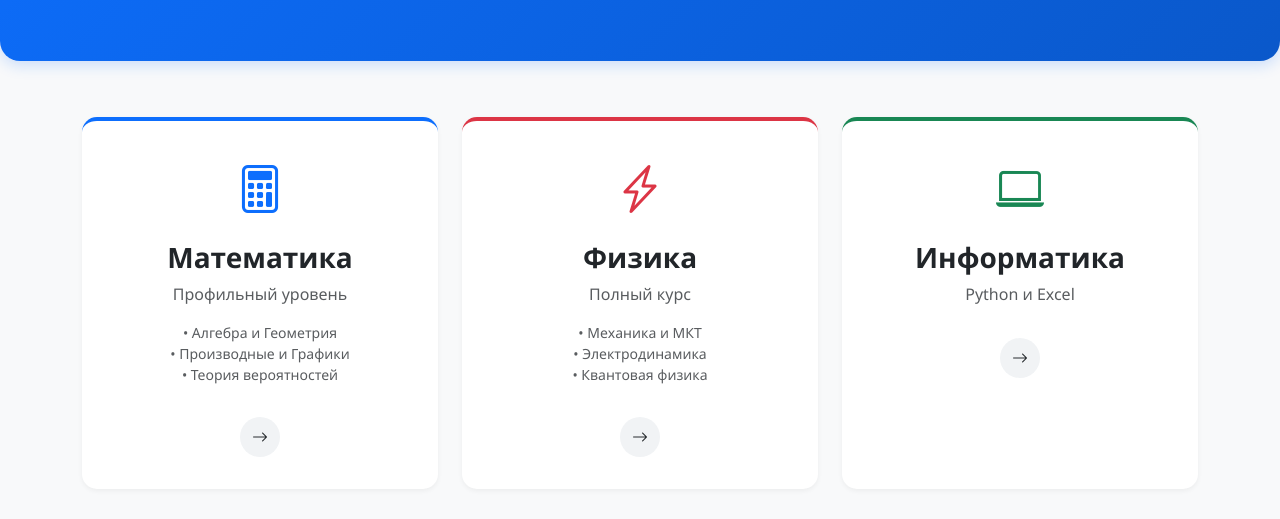
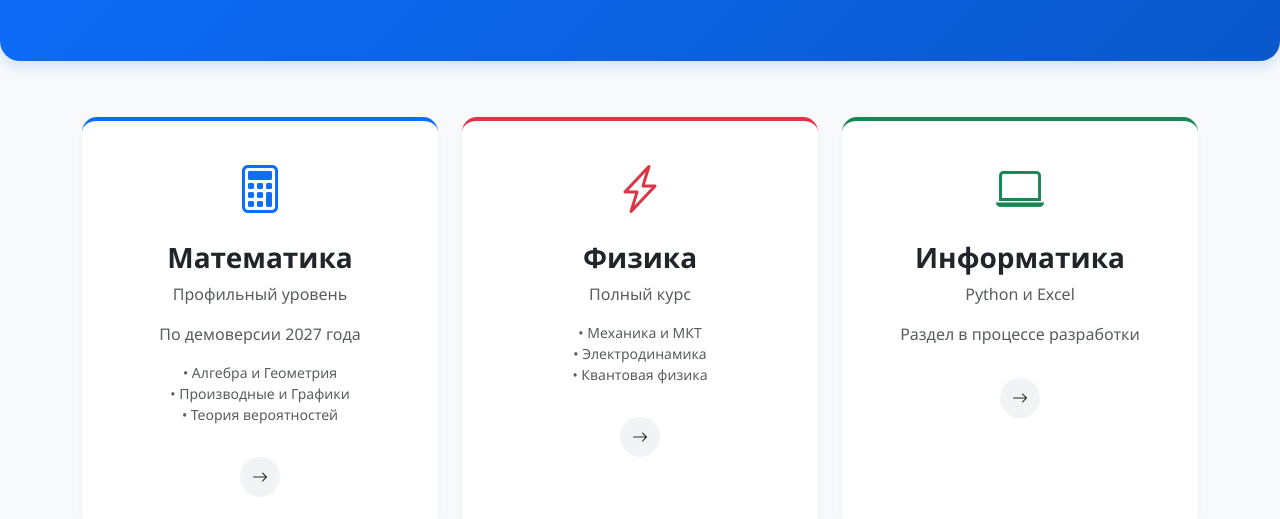
Before and after one commit to SwordBird2002/fiz_mat_info_dv, a plain HTML site: page theory_landing.html in a window 1280 px wide. Shown: the part 203-722 px from the top of the page. Drawn offline with nearby package versions, Linux system fonts and the light colour scheme.

Commit message:
Update theory_landing.html

```diff
--- a/theory_landing.html
+++ b/theory_landing.html
@@ -132,6 +132,7 @@
                         </div>
                         <h3 class="fw-bold">Математика</h3>
                         <p class="text-muted">Профильный уровень</p>
+                        <p class="text-muted">По демоверсии 2027 года</p>
                         <div class="small text-muted mb-3">
                             • Алгебра и Геометрия<br>
                             • Производные и Графики<br>
@@ -175,6 +176,7 @@
                         </div>
                         <h3 class="fw-bold">Информатика</h3>
                         <p class="text-muted">Python и Excel</p>
+                        <p class="text-muted">Раздел в процессе разработки</p>
                         <div class="btn-arrow"><i class="bi bi-arrow-right"></i></div>
                     </div>
                 </a>
```
